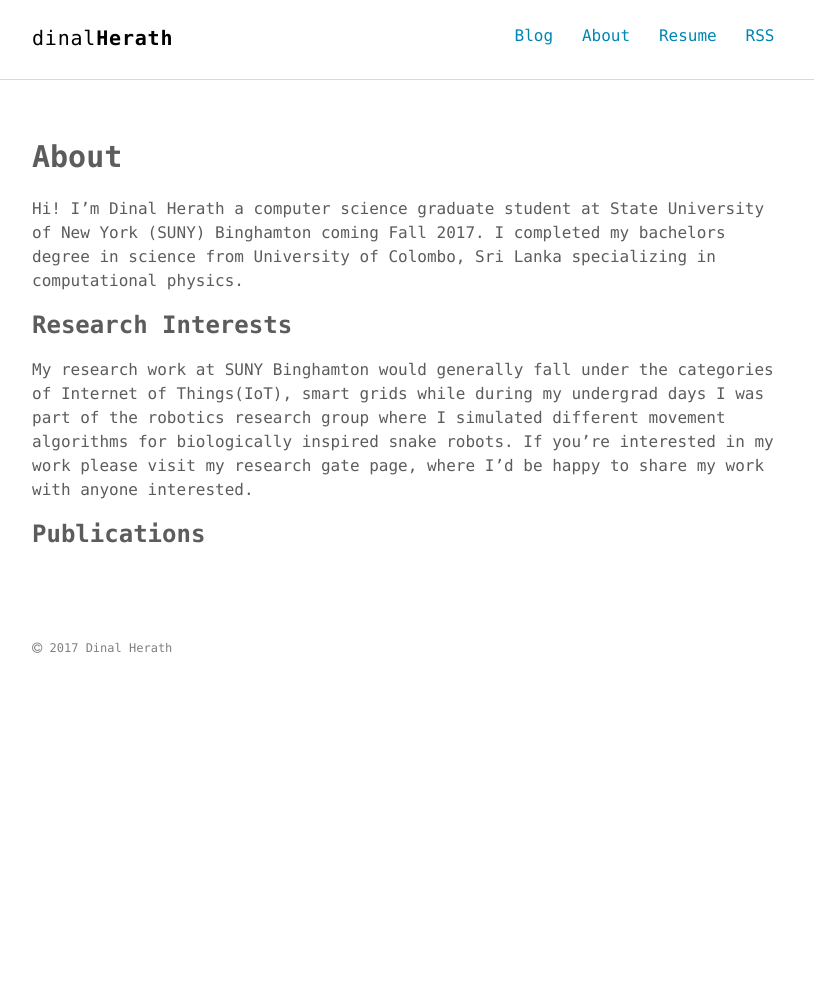
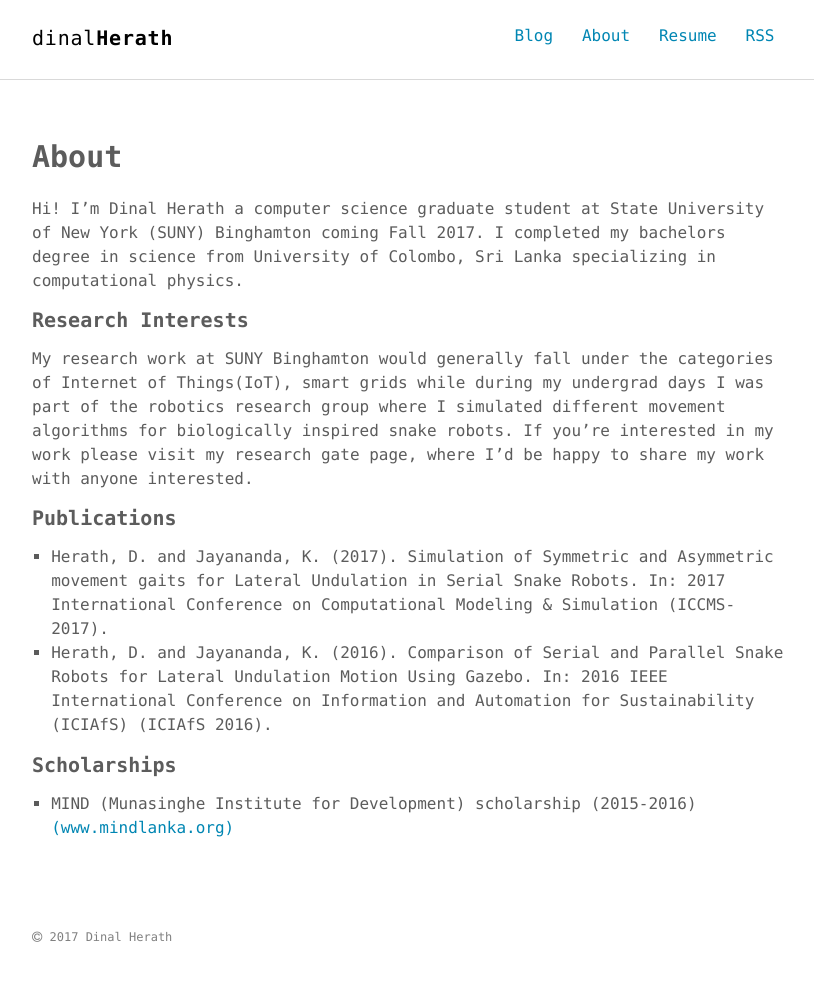
Before and after one commit to dherath/myWebsiteTheme, a Jekyll site: the page built from about.md, in a window 1280 px wide. Shown: the whole page, without its empty margins (232-1046 px from the left). Built offline with Jekyll 4.4.1, drawn with Linux system fonts in a browser that asks for light colours; before the commit the page ends 900 px from its top, so only the background shows below that.

Commit message:
added publications, scholorships to about.md

```diff
--- a/about.md
+++ b/about.md
@@ -5,8 +5,21 @@
 ---
 Hi! I'm Dinal Herath a computer science graduate student at State University of New York (SUNY) Binghamton coming Fall 2017. I completed my bachelors degree in science from University of Colombo, Sri Lanka specializing in computational physics.
 
-### Research Interests
+#### Research Interests
 
  My research work at SUNY Binghamton would generally fall under the categories of Internet of Things(IoT), smart grids while during my undergrad days I was part of the robotics research group where I simulated different movement algorithms for biologically inspired snake robots. If you're interested in my work please visit my research gate page, where I'd be happy to share my work with anyone interested.
 
-### Publications
+#### Publications
+
+* Herath, D. and Jayananda, K. (2017). Simulation of Symmetric and Asymmetric movement gaits for
+Lateral Undulation in Serial Snake Robots. In: 2017 International Conference on Computational
+Modeling & Simulation (ICCMS-2017).
+* Herath, D. and Jayananda, K. (2016). Comparison of Serial and Parallel Snake Robots for Lateral
+Undulation Motion Using Gazebo. In: 2016 IEEE International Conference on Information and
+Automation for Sustainability (ICIAfS) (ICIAfS 2016).
+
+
+
+#### Scholarships
+
+* MIND (Munasinghe Institute for Development) scholarship (2015-2016) <a href="http://www.mindlanka.org/past.cfm?page=aa" target="_blank">(www.mindlanka.org)</a>
```
